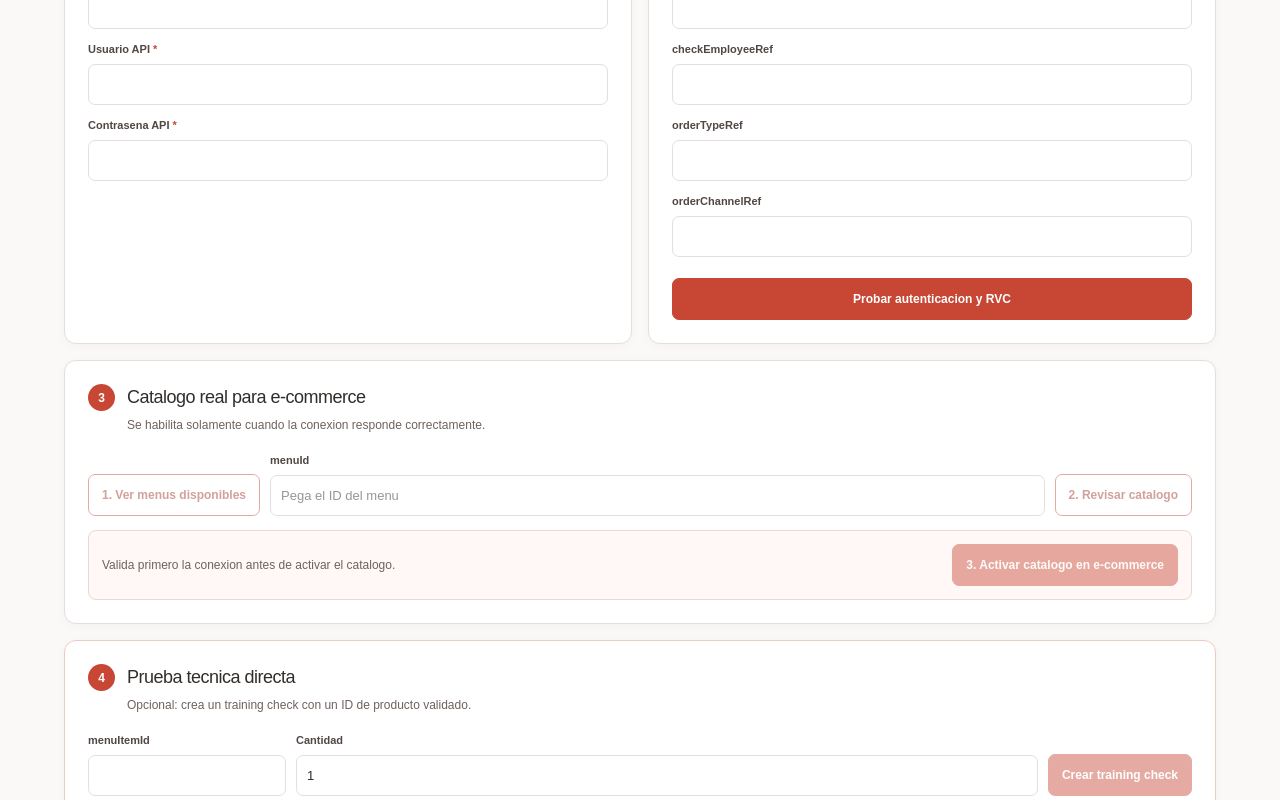
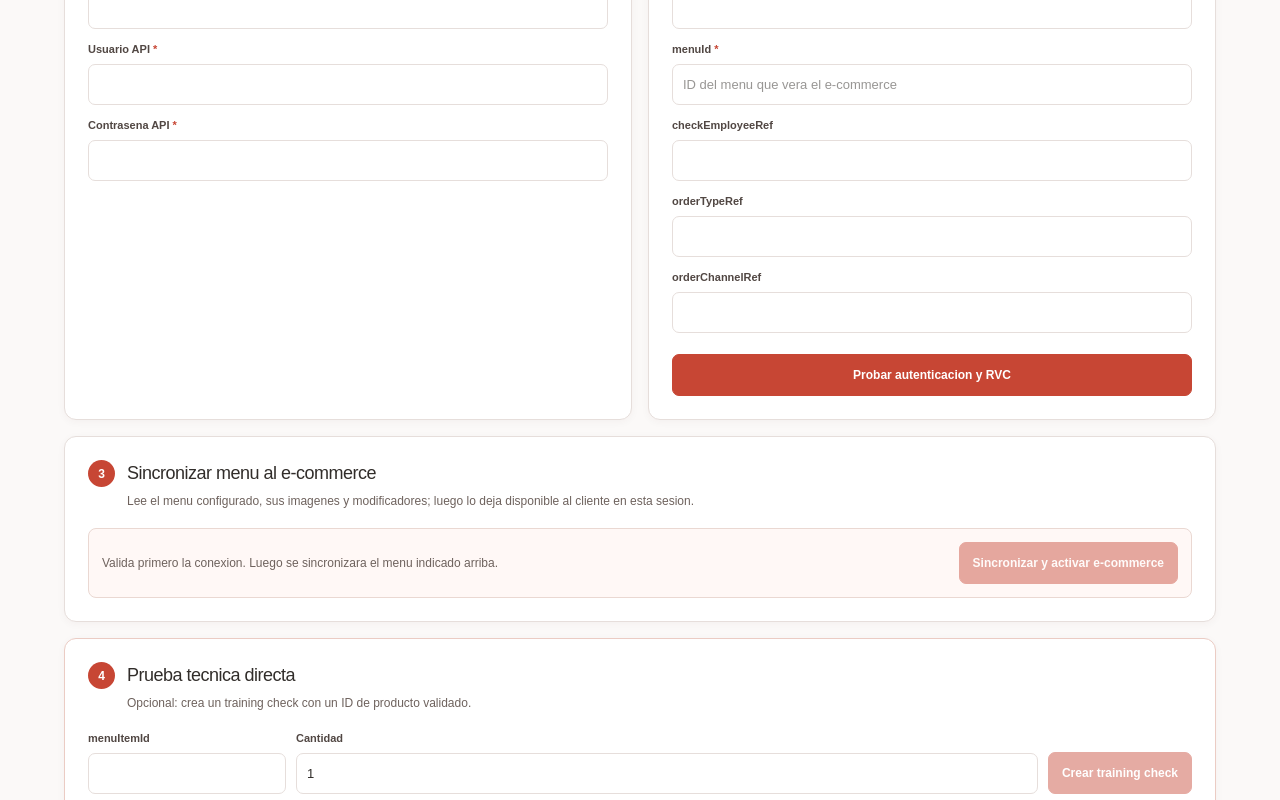
Before and after one commit to quirvir/omniorder-lab, a Next.js app: page /admin in a window 1280 px wide. Shown: the part 632-1432 px from the top of the page. Built offline with nearby package versions, Linux system fonts and the light colour scheme.

Commit message:
feat: streamline menu activation flow

```diff
--- a/app/admin/page.tsx
+++ b/app/admin/page.tsx
@@ -20,8 +20,8 @@ export default function SimphonyAdmin(){
  <section className="connection-banner"><div className={`connection-icon ${status}`}>{status==="connected"?"✓":status==="error"?"!":"○"}</div><div><span className="admin-kicker">ESTADO DE CONEXION</span><h2>{status==="connected"?"Conexion validada con Simphony":status==="testing"?"Validando conexion...":status==="error"?"Conexion no validada":"Pendiente de validacion"}</h2><p>{message}</p></div><dl><div><dt>Ultima validacion</dt><dd>{lastValidated||"Sin ejecutar"}</dd></div><div><dt>Tiempo de respuesta</dt><dd>{elapsed!==undefined?`${elapsed} ms`:"—"}</dd></div><div><dt>Catalogo</dt><dd>{status==="connected"?"Listo para sincronizar":"Bloqueado"}</dd></div></dl></section>
  <section className="admin-intro"><b>Las credenciales no se guardan ni se suben a Git.</b><span>Esta pantalla valida autenticacion, acceso al RVC y tiempo de respuesta antes de permitir sincronizar el menu.</span></section>
  <form onSubmit={submit} className="admin-grid"><section className="admin-card"><Title n="1" title="Conexion OIDC" text="Copia los dos valores exactos desde EMC, sin la etiqueta del campo."/><Field label="STS Gen2 Services URL" value={config.apiBaseUrl} onChange={v=>update("apiBaseUrl",v)} placeholder="https://mtu6-sts.oraclecloud.com/api/v1" required/><Field label="OpenID Provider URL" value={config.oidcBaseUrl} onChange={v=>update("oidcBaseUrl",v)} placeholder="https://mtu6-ohra.idm.oracleindustry.com/oidc-provider/" required/><Field label="Client ID" value={config.clientId} onChange={v=>update("clientId",v)} required/><Field label="Usuario API" value={config.username} onChange={v=>update("username",v)} required/><Field label="Contrasena API" type="password" value={config.password} onChange={v=>update("password",v)} required/></section>
- <section className="admin-card"><Title n="2" title="Contexto de tu lab" text="Identifica el destino operativo de las ordenes."/><Field label="orgShortName" value={config.orgShortName} onChange={v=>update("orgShortName",v.toLowerCase())} required/><Field label="locRef" value={config.locRef} onChange={v=>update("locRef",v.toLowerCase())} required/><Field label="rvcRef" type="number" value={config.rvcRef} onChange={v=>update("rvcRef",v)} required/><Field label="checkEmployeeRef" type="number" value={config.employeeRef} onChange={v=>update("employeeRef",v)}/><Field label="orderTypeRef" type="number" value={config.orderTypeRef} onChange={v=>update("orderTypeRef",v)}/><Field label="orderChannelRef" type="number" value={config.orderChannelRef} onChange={v=>update("orderChannelRef",v)}/><button disabled={busy!==null} className="test-button" type="submit">{busy==="test"?"Validando...":"Probar autenticacion y RVC"}</button></section>
- <section className="admin-card wide"><Title n="3" title="Catalogo real para e-commerce" text="Se habilita solamente cuando la conexion responde correctamente."/><div className="inline-actions"><button type="button" onClick={()=>void run("menuSummary")} disabled={locked}>1. Ver menus disponibles</button><Field label="menuId" value={config.menuId} onChange={v=>update("menuId",v)} placeholder="Pega el ID del menu"/><button type="button" onClick={()=>void run("menu")} disabled={locked}>2. Revisar catalogo</button></div><div className="activate-menu"><span>{locked?"Valida primero la conexion antes de activar el catalogo.":"La conexion esta validada. Activa el menu para esta sesion de navegador."}</span><button type="button" className="post-button" onClick={()=>void run("activateMenu")} disabled={locked||!config.menuId}>{busy==="activateMenu"?"Activando...":"3. Activar catalogo en e-commerce"}</button></div></section>
+ <section className="admin-card"><Title n="2" title="Contexto y menu del lab" text="Destino operativo y menu que se mostrara al cliente."/><Field label="orgShortName" value={config.orgShortName} onChange={v=>update("orgShortName",v.toLowerCase())} required/><Field label="locRef" value={config.locRef} onChange={v=>update("locRef",v.toLowerCase())} required/><Field label="rvcRef" type="number" value={config.rvcRef} onChange={v=>update("rvcRef",v)} required/><Field label="menuId" value={config.menuId} onChange={v=>update("menuId",v)} placeholder="ID del menu que vera el e-commerce" required/><Field label="checkEmployeeRef" type="number" value={config.employeeRef} onChange={v=>update("employeeRef",v)}/><Field label="orderTypeRef" type="number" value={config.orderTypeRef} onChange={v=>update("orderTypeRef",v)}/><Field label="orderChannelRef" type="number" value={config.orderChannelRef} onChange={v=>update("orderChannelRef",v)}/><button disabled={busy!==null} className="test-button" type="submit">{busy==="test"?"Validando...":"Probar autenticacion y RVC"}</button></section>
+ <section className="admin-card wide"><Title n="3" title="Sincronizar menu al e-commerce" text="Lee el menu configurado, sus imagenes y modificadores; luego lo deja disponible al cliente en esta sesion."/><div className="activate-menu"><span>{locked?"Valida primero la conexion. Luego se sincronizara el menu indicado arriba.":"Conexion validada. Sincroniza y publica el menu real con un solo paso."}</span><button type="button" className="post-button" onClick={()=>void run("activateMenu")} disabled={locked||!config.menuId}>{busy==="activateMenu"?"Sincronizando...":"Sincronizar y activar e-commerce"}</button></div></section>
  <section className="admin-card wide danger"><Title n="4" title="Prueba tecnica directa" text="Opcional: crea un training check con un ID de producto validado."/><div className="inline-actions"><Field label="menuItemId" type="number" value={config.menuItemId} onChange={v=>update("menuItemId",v)}/><Field label="Cantidad" type="number" value={config.quantity} onChange={v=>update("quantity",v)}/><button type="button" className="post-button" onClick={()=>void run("trainingCheck")} disabled={locked||!config.menuItemId}>Crear training check</button></div></section></form>
  <section className="result-card"><div><span className="admin-kicker">DETALLE TECNICO</span><h2>{message}</h2></div>{result&&<details><summary>Ver respuesta de Simphony</summary><pre>{JSON.stringify(result,null,2)}</pre></details>}</section></main>;
 }
```
